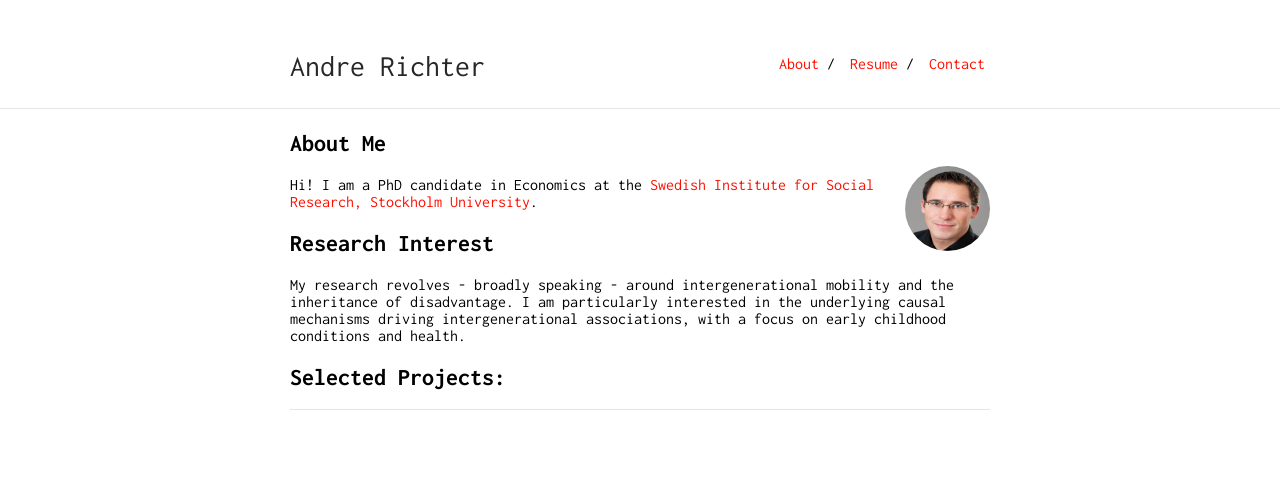
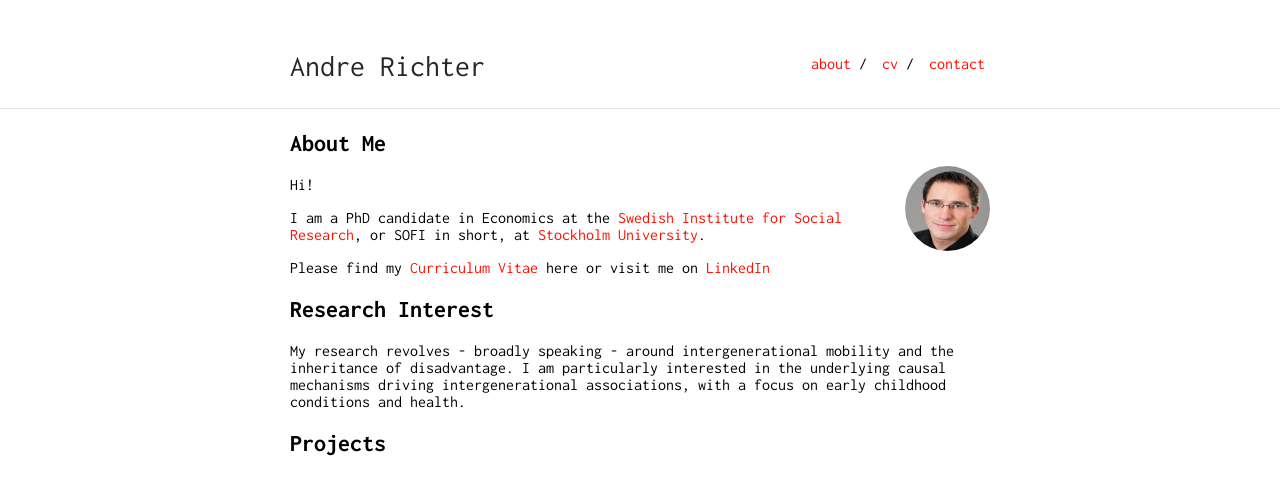
Before and after one commit to a-richter/a-richter.github.io, a Jekyll site: the page built from index.md, in a window 1280 px wide. Shown: the top 495 px of the page. Built offline with Jekyll 4.4.1, drawn with Linux system fonts in a browser that asks for light colours.

Commit message:
new template

```diff
--- a/Gemfile
+++ /dev/null
@@ -1,2 +0,0 @@
-source 'https://rubygems.org'
-gem 'github-pages'
--- a/_config.yml
+++ b/_config.yml
@@ -1,8 +1,10 @@
 title: Andre Richter
 url: "http://a-richter.github.io"
-baseurl: "/a-richter"
-encoding: UTF-8
+baseurl: "/"
+
 markdown: kramdown
+
+tracking_id: #
 
 sass:
     style: compressed
--- a/index.md
+++ b/index.md
@@ -4,16 +4,18 @@ layout: default
 
 ## About Me
 
-<img class="profile-picture" src="image/profile.jpg">
+<img class="profile-picture" alt="profile picture" src="image/profile.jpg">
 
-Hi! I am a PhD candidate in Economics at the [Swedish Institute for Social Research, Stockholm University](www.sofi.su.se).
+Hi!
+
+I am a PhD candidate in Economics at the
+[Swedish Institute for Social Research](http://www.sofi.su.se){:target="_blank"},
+or SOFI in short, at [Stockholm University](http://www.su.se){:target="_blank"}.
+
+Please find my [Curriculum Vitae](cv/cv.pdf){:target="_blank"} here or visit me on [LinkedIn](http://www.linkedin.com/in/richterandre){:target="_blank"}
 
 ## Research Interest
 
 My research revolves - broadly speaking - around intergenerational mobility and the inheritance of disadvantage. I am particularly interested in the underlying causal mechanisms driving intergenerational associations, with a focus on early childhood conditions and health.
 
-## Selected Projects:
-
-
-
----
+## Projects
```
Also changed, not shown: _data/nav.yml (+6 -6 lines), contact/contact.md (renamed from contact.md, +7 -2 lines), README.md, 2 other files.
